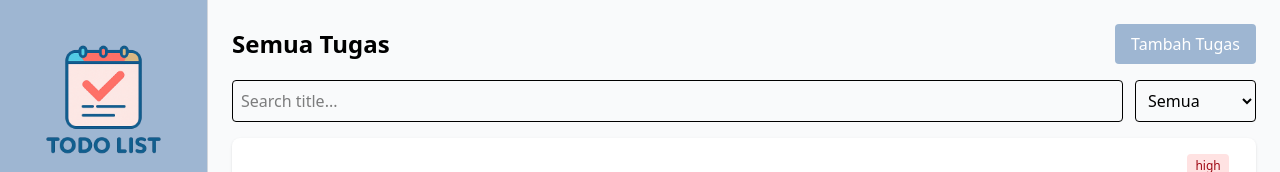
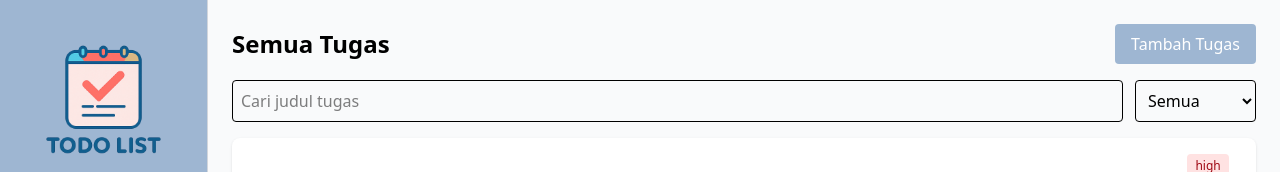
Before and after one commit to allenisarompis/final, a React (Vite) app: page /tasks in a window 1280 px wide. Shown: the top 172 px of the page. Built offline with nearby package versions, Linux system fonts and the light colour scheme; data requests are answered from the project's data file.

Commit message:
update bahasa

```diff
--- a/src/pages/TaskAdd.jsx
+++ b/src/pages/TaskAdd.jsx
@@ -27,7 +27,7 @@ export default function TaskAdd(){
   return (
     <div>
       <h1 className="text-2xl font-bold mb-4">Tambah Tugas</h1>
-      <TaskForm onSubmit={submit} onCancel={cancel} submitLabel="Add Task" />
+      <TaskForm onSubmit={submit} onCancel={cancel} submitLabel="Tambah Tugas" />
     </div>
   )
 }
--- a/src/pages/TaskEdit.jsx
+++ b/src/pages/TaskEdit.jsx
@@ -36,7 +36,7 @@ export default function TaskEdit(){
   return (
     <div>
       <h1 className="text-2xl font-bold mb-4">Edit Tugas</h1>
-      <TaskForm initial={task} onSubmit={submit} onCancel={cancel} submitLabel="Update Task" />
+      <TaskForm initial={task} onSubmit={submit} onCancel={cancel} submitLabel="Edit Tugas" />
     </div>
   )
 }
--- a/src/pages/Tasks.jsx
+++ b/src/pages/Tasks.jsx
@@ -56,7 +56,7 @@ export default function Tasks(){
       </div>
 
       <div className="flex gap-3">
-        <input placeholder="Search title..." value={search} onChange={e => setSearch(e.target.value)} className="p-2 border rounded flex-1" />
+        <input placeholder="Cari judul tugas" value={search} onChange={e => setSearch(e.target.value)} className="p-2 border rounded flex-1" />
         <select value={filter} onChange={e => setFilter(e.target.value)} className="p-2 border rounded">
           <option value="all">Semua</option>
           <option value="completed">Selesai</option>
@@ -65,7 +65,7 @@ export default function Tasks(){
       </div>
 
       <div className="grid gap-3">
-        {loading ? <div>Loading...</div> : (filtered.length === 0 ? <div className="text-gray-500">No tasks</div> : filtered.map(t => <TaskCard key={t.id} task={t} onToggleComplete={toggleComplete} onDelete={remove} />))}
+        {loading ? <div>Loading...</div> : (filtered.length === 0 ? <div className="text-gray-500">Tidak Ada Tugas</div> : filtered.map(t => <TaskCard key={t.id} task={t} onToggleComplete={toggleComplete} onDelete={remove} />))}
       </div>
 
       {toast && <div className="fixed bottom-6 right-6 bg-black text-white px-4 py-2 rounded">{toast}</div>}
```
